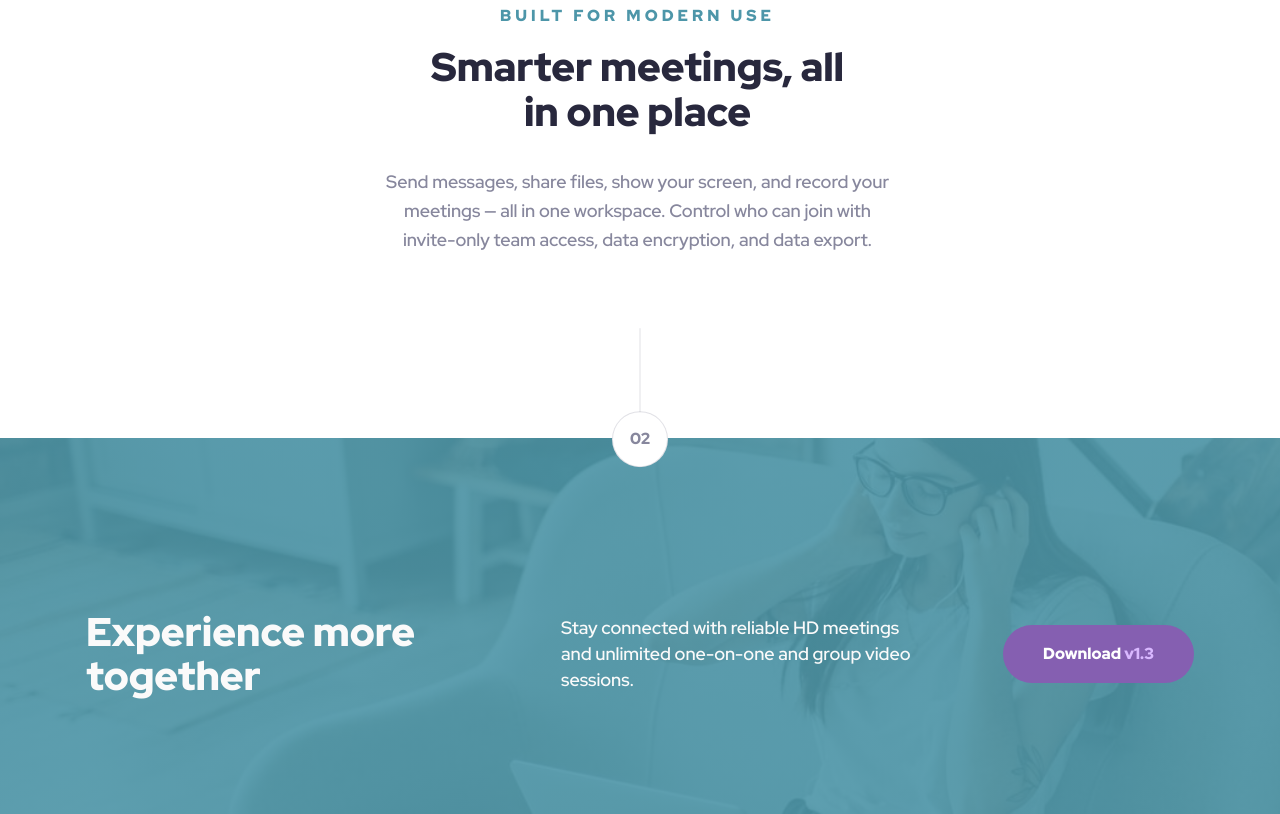
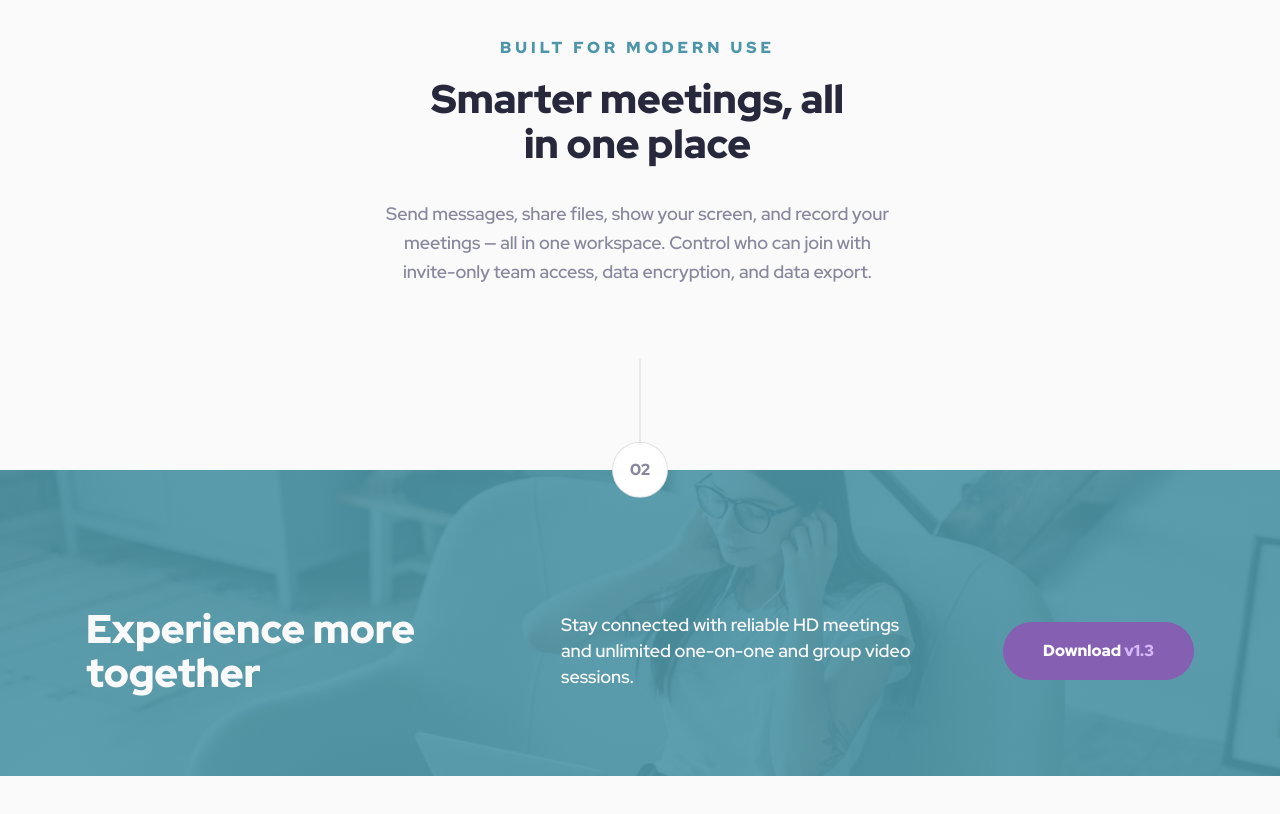
Before and after one commit to frontend-en/Meet-landing-page, a plain HTML site: page index.html in a window 1280 px wide. Shown: the part 1131-1945 px from the top of the page. After the commit the page ends 1907 px from the top, so only its background shows below. Drawn offline with Linux system fonts and the light colour scheme.

Commit message:
first commit

```diff
--- a/styles/style.css
+++ b/styles/style.css
@@ -98,6 +98,10 @@ select {
   font-family: "Red Hat Display Medium", sans-serif;
 }
 
+body {
+  background-color: #FAFAFA;
+}
+
 .decor {
   position: relative;
   width: 3.5rem;
@@ -147,6 +151,11 @@ select {
   height: 1.75rem;
   margin: 0 auto;
   margin-top: 3rem;
+}
+@media (min-width: 1024px) {
+  .header__top {
+    margin-top: 5rem;
+  }
 }
 .header__avatars {
   margin-top: 3.375rem;
@@ -382,7 +391,7 @@ select {
 }
 @media (min-width: 1024px) {
   .footer {
-    padding: 7.25rem 0;
+    padding: 5.0625rem 0;
   }
 }
 .footer__decor {
@@ -395,7 +404,7 @@ select {
 }
 @media (min-width: 1024px) {
   .footer__decor {
-    transform: translateY(-255%);
+    transform: translateY(-195%);
   }
 }
 .footer__content {
```
Also changed, not shown: 1 other file.
